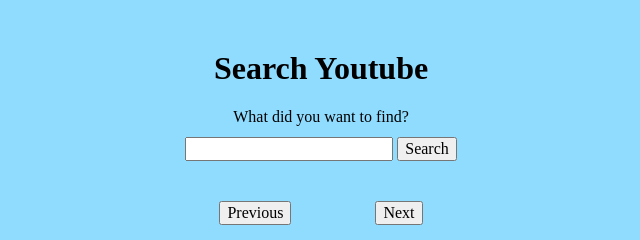
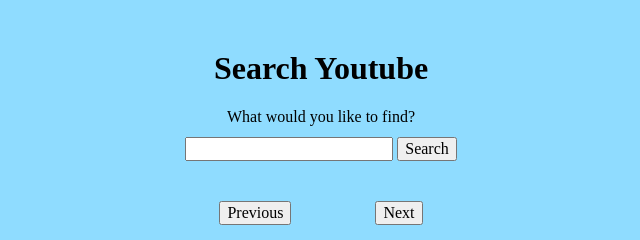
Before and after one commit to kimura-dev/Thinkful-Youtube-API, a plain HTML site: page index.html in a window 1280 px wide. Shown: the full height of the page, 319-959 px from the left. Drawn offline with nearby package versions, Linux system fonts and the light colour scheme.

Commit message:
added new wireframe concept

```diff
--- a/index.html
+++ b/index.html
@@ -14,7 +14,7 @@
         <form>
             <div class="search-box">
                 <h1>Search Youtube</h1>
-                <p>What did you want to find?</p>
+                <p>What would you like to find?</p>
                 <input type="text" name="search" id="search">
                 <input type="button" value="Search" id="searchButton">
             </div>
```
